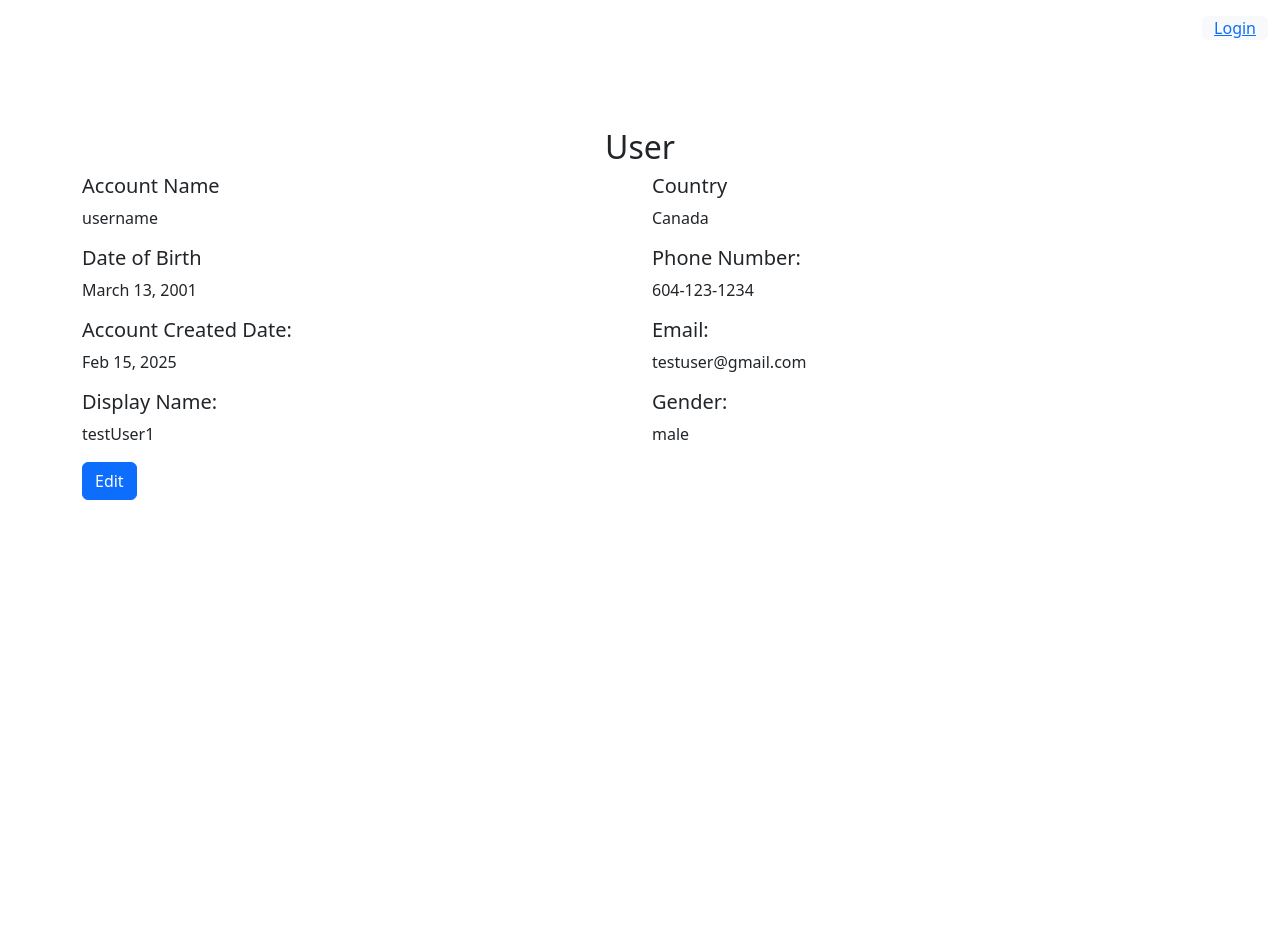
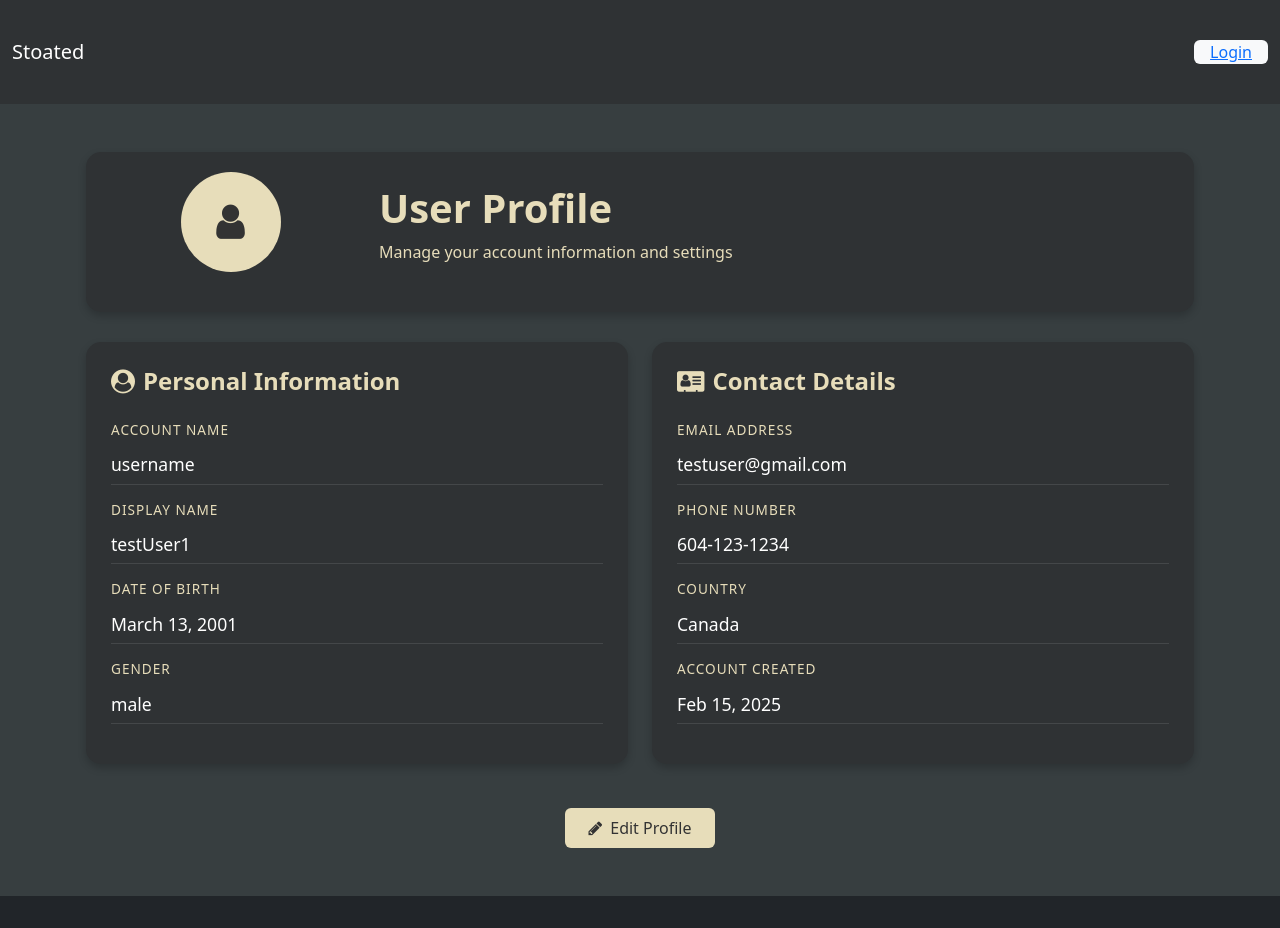
Before and after one commit to Jacob-Lebl-BCIT/1800_202510_BBY15, a website: page public/pages/profile.html in a window 1280 px wide. Before the commit the page ends 800 px from the top, so only its background shows below. Drawn offline with nearby package versions, Linux system fonts and the light colour scheme; no server answers.

Commit message:
Profile section styled with a proper CSS file!

```diff
--- a/public/pages/profile.html
+++ b/public/pages/profile.html
@@ -1,10 +1,18 @@
 <!DOCTYPE html>
 <html lang="en">
+
 <head>
   <meta charset="UTF-8" />
   <meta name="viewport" content="width=device-width, initial-scale=1.0" />
   <title>Profile Page</title>
-    <link href="https://cdn.jsdelivr.net/npm/bootstrap@5.3.0/dist/css/bootstrap.min.css" rel="stylesheet"/>
+
+  <!-- Bootstrap Library CSS CDN go here -->
+  <link rel="stylesheet" href="https://cdn.jsdelivr.net/npm/bootstrap@5.3.3/dist/css/bootstrap.min.css"
+      integrity="sha384-QWTKZyjpPEjISv5WaRU9OFeRpok6YctnYmDr5pNlyT2bRjXh0JMhjY6hW+ALEwIH" crossorigin="anonymous">
+  <!-- Boostrap Library JS CDN  go here -->
+  <script src="https://cdn.jsdelivr.net/npm/bootstrap@5.3.3/dist/js/bootstrap.min.js"
+      integrity="sha384-0pUGZvbkm6XF6gxjEnlmuGrJXVbNuzT9qBBavbLwCsOGabYfZo0T0to5eqruptLy"
+      crossorigin="anonymous"></script>
 
   <!-- Firebase Core Libraries -->
   <script src="https://www.gstatic.com/firebasejs/8.10.0/firebase-app.js"></script>
@@ -12,101 +20,166 @@
   <script src="https://www.gstatic.com/firebasejs/8.10.0/firebase-firestore.js"></script>
   <script src="https://www.gstatic.com/firebasejs/8.10.0/firebase-storage.js"></script>
 
-
   <!-- Firebase Authentication UI Library -->
   <script src="https://www.gstatic.com/firebasejs/ui/4.8.1/firebase-ui-auth.js"></script>
   <link type="text/css" rel="stylesheet" href="https://www.gstatic.com/firebasejs/ui/4.8.1/firebase-ui-auth.css" />
+
+  <!-- Link to styles of your own -->
+  <link rel="stylesheet" href="../styles/style.css">
+  <link rel="stylesheet" href="../styles/style-profile.css">
+
+  <!-- Add this link to the events CSS file -->
+  <link rel="stylesheet" href="../styles/events.css">
+
+  <!-- Add Font Awesome for icons -->
+  <link rel="stylesheet" href="https://cdnjs.cloudflare.com/ajax/libs/font-awesome/4.7.0/css/font-awesome.min.css">
+
+  <!-- Add inline style for footer positioning -->
 </head>
-  <body>
+
+<body class="bg-dark">
 
   <nav id="placeholder_nav"></nav>
 
-
-    <div class="container mt-5">
-      <div class="row">
-        <div class="col text-center">
-          <h2 class="mt-4">User</h2>
+  <main class="primary px-4">
+    <div class="container mt-5 mb-5">
+      <div class="profile-header">
+        <div class="row align-items-center">
+          <div class="col-md-3 text-center">
+            <div class="profile-avatar">
+              <i class="fa fa-user"></i>
+            </div>
+          </div>
+          <div class="col-md-9">
+            <h2 class="display-6 fw-bold">User Profile</h2>
+            <p>Manage your account information and settings</p>
+          </div>
         </div>
       </div>
 
-      <div class="row mb-6" id="profileReadView">
+      <!-- Read-only view -->
+      <div id="profileReadView">
+        <div class="row">
           <div class="col-md-6">
-          <h5>Account Name</h5>
-          <p id="accountName">username</p>
+            <div class="profile-card">
+              <h4 class="mb-4 fw-bold"><i class="fa fa-user-circle me-2"></i>Personal Information</h4>
 
-          <h5>Date of Birth</h5>
-          <p id="dateOfBirth">March 13, 2001</p>
-          <h5>Account Created Date:</h5>
-          <p>Feb 15, 2025</p>
+              <div class="profile-section-label">Account Name</div>
+              <p id="accountName" class="profile-info">username</p>
 
-          <h5>Display Name:</h5>
-          <p id="displayName">testUser1</p>
-        </div>
+              <div class="profile-section-label">Display Name</div>
+              <p id="displayName" class="profile-info">testUser1</p>
 
-        <div class="col md-6">
-          <h5>Country</h5>
-          <p id="country">Canada</p>
+              <div class="profile-section-label">Date of Birth</div>
+              <p id="dateOfBirth" class="profile-info">March 13, 2001</p>
 
-          <h5>Phone Number:</h5>
-          <p id="phoneNumber">604-123-1234</p>
-
-          <h5>Email:</h5>
-          <p id="email">testuser@gmail.com</p>
-
-          <h5>Gender:</h5>
-          <p id="gender">male</p>
-
-        </div>
-      </div>
-      <div class="row mb-6 d-none" id="profileEditView">
-        <div class="col-md-6 d-block">
-            <p>
-                <label for="accountNameInput">Account Name:</label>
-                <input id="accountNameInput" type="text" />
-            </p>
-            <p>
-                <label for="dateOfBirthInput">Date of Birth:</label>
-                <input id="dateOfBirthInput" type="date" />
-            </p>
-
-          <h5>Account Created Date:</h5>
-          <p>Feb 15, 2025</p>
-
-          <p>
-            <label for="displayNameInput">Display Name:</label>
-            <input id="displayNameInput" type="text" />
-          </p>
-        </div>
-
-        <div class="col md-6">
-            <p>
-                <label for="countryInput">Country:</label>
-                <input id="countryInput" type="text" />
-            </p>
-            <p>
-                <label for="phoneNumberInput">Phone Number:</label>
-                <input id="phoneNumberInput" type="text" />
-            </p>
-            <p>
-                <label for="emailInput"> Email:</label>
-                <input id="emailInput" type="email" />
-            </p>
-            <p>
-                <label for="genderInput">Gender:</label>
-                <input id="genderInput" type="text" />
-            </p>
+              <div class="profile-section-label">Gender</div>
+              <p id="gender" class="profile-info">male</p>
             </div>
           </div>
 
-      <button class="btn btn-primary" onclick="editProfile()" id="editButton">Edit</button>
-      <button class="btn btn-primary d-none" onclick="cancelEdit()" id="cancelButton">Cancel</button>
-      <button class="btn btn-primary d-none" onclick="saveProfile()" id="saveButton">Save</button>
+          <div class="col-md-6">
+            <div class="profile-card">
+              <h4 class="mb-4 fw-bold"><i class="fa fa-address-card me-2"></i>Contact Details</h4>
 
+              <div class="profile-section-label">Email Address</div>
+              <p id="email" class="profile-info">testuser@gmail.com</p>
+
+              <div class="profile-section-label">Phone Number</div>
+              <p id="phoneNumber" class="profile-info">604-123-1234</p>
+
+              <div class="profile-section-label">Country</div>
+              <p id="country" class="profile-info">Canada</p>
+
+              <div class="profile-section-label">Account Created</div>
+              <p class="profile-info">Feb 15, 2025</p>
             </div>
-    <script src="../scripts/profile.js"></script>
-    <script src="https://cdn.jsdelivr.net/npm/bootstrap@5.3.0/dist/js/bootstrap.bundle.min.js"></script>
+          </div>
+        </div>
+      </div>
+
+      <!-- Edit view -->
+      <div class="row d-none" id="profileEditView">
+        <div class="col-md-6">
+          <div class="profile-card">
+            <h4 class="mb-4 fw-bold"><i class="fa fa-user-circle me-2"></i>Personal Information</h4>
+
+            <div class="mb-3">
+              <label for="accountNameInput">Account Name:</label>
+              <input id="accountNameInput" type="text" class="form-control" />
+            </div>
+
+            <div class="mb-3">
+              <label for="displayNameInput">Display Name:</label>
+              <input id="displayNameInput" type="text" class="form-control" />
+            </div>
+
+            <div class="mb-3">
+              <label for="dateOfBirthInput">Date of Birth:</label>
+              <input id="dateOfBirthInput" type="date" class="form-control" />
+            </div>
+
+            <div class="mb-3">
+              <label for="genderInput">Gender:</label>
+              <select id="genderInput" class="form-control">
+                <option value="male">Male</option>
+                <option value="female">Female</option>
+                <option value="non-binary">Non-binary</option>
+                <option value="prefer-not-to-say">Prefer not to say</option>
+              </select>
+            </div>
+          </div>
+        </div>
+
+        <div class="col-md-6">
+          <div class="profile-card">
+            <h4 class="mb-4 fw-bold"><i class="fa fa-address-card me-2"></i>Contact Details</h4>
+
+            <div class="mb-3">
+              <label for="emailInput">Email:</label>
+              <input id="emailInput" type="email" class="form-control" />
+            </div>
+
+            <div class="mb-3">
+              <label for="phoneNumberInput">Phone Number:</label>
+              <input id="phoneNumberInput" type="text" class="form-control" />
+            </div>
+
+            <div class="mb-3">
+              <label for="countryInput">Country:</label>
+              <input id="countryInput" type="text" class="form-control" />
+            </div>
+
+            <div class="mb-3">
+              <label>Account Created:</label>
+              <p class="text-muted">Feb 15, 2025 (cannot be changed)</p>
+            </div>
+          </div>
+        </div>
+      </div>
+
+      <!-- Centered edit buttons without card -->
+      <div class="text-center mt-4 mb-5">
+        <button class="btn edit-btn px-4 py-2" onclick="editProfile()" id="editButton">
+          <i class="fa fa-pencil me-2"></i>Edit Profile
+        </button>
+        <button class="btn btn-secondary px-4 py-2 d-none" onclick="cancelEdit()" id="cancelButton">
+          <i class="fa fa-times me-2"></i>Cancel
+        </button>
+        <button class="btn btn-success px-4 py-2 d-none" onclick="saveProfile()" id="saveButton">
+          <i class="fa fa-check me-2"></i>Save Changes
+        </button>
+      </div>
+    </div>
+  </main>
+
+  <footer class="footer p-4 py-3 bg-dark d-flex gap-3">
+  </footer>
+
   <script src="/scripts/firebaseAPI.js"></script>
   <script src="../scripts/skeleton.js"></script>
+  <script src="../scripts/profile.js"></script>
   <script src="/scripts/main.js"></script>
 </body>
+
 </html>
--- /dev/null
+++ b/public/styles/style-profile.css
@@ -0,0 +1,82 @@
+:root {
+    --primary: #373E40;;
+    --secondary: #B0A280;
+    --accent: #305352;
+    --dark: #2F3234;
+    --light: #E7DDBA;
+  }
+
+  body {
+    display: flex;
+    flex-direction: column;
+    min-height: 100vh;
+  }
+  main {
+    flex: 1;
+  }
+  footer {
+    margin-top: auto;
+  }
+  .profile-header {
+    background-color: var(--dark);
+    border-radius: 15px;
+    padding: 20px;
+    margin-bottom: 30px;
+    box-shadow: 0 4px 8px rgba(0, 0, 0, 0.2);
+  }
+  .profile-card {
+    background-color: var(--dark);
+    border-radius: 15px;
+    padding: 25px;
+    margin-bottom: 20px;
+    box-shadow: 0 4px 8px rgba(0, 0, 0, 0.2);
+    transition: transform 0.3s, box-shadow 0.3s;
+  }
+
+  .profile-section-label {
+    color: var(--light);
+    font-size: 0.85rem;
+    text-transform: uppercase;
+    letter-spacing: 1px;
+    margin-bottom: 5px;
+  }
+  .profile-info {
+    color: #fff;
+    font-size: 1.1rem;
+    padding: 6px 0;
+    border-bottom: 1px solid rgba(255, 255, 255, 0.1);
+    margin-bottom: 15px;
+  }
+  .profile-avatar {
+    width: 100px;
+    height: 100px;
+    border-radius: 50%;
+    background-color: var(--light);
+    color: #333;
+    display: flex;
+    align-items: center;
+    justify-content: center;
+    font-size: 2.5rem;
+    margin: 0 auto 20px;
+  }
+  .edit-btn {
+    background-color: var(--light);
+    color: #333;
+    border: none;
+    transition: all 0.3s;
+  }
+  .edit-btn:hover {
+    background-color: var(--light);
+    color: #fff;
+  }
+
+  .form-control {
+    background-color: rgba(255, 255, 255, 0.1);
+    border: 1px solid rgba(255, 255, 255, 0.2);
+    color: #fff;
+  }
+
+  label {
+    color: var(--light);
+    margin-bottom: 5px;
+  }
--- a/public/styles/style.css
+++ b/public/styles/style.css
@@ -183,6 +183,13 @@ body {
     color: var(--secondary);
 }
 
+#footer {
+  position: fixed;
+  width: 100%;
+  height: 35px;
+  bottom: 0;
+}
+
 /* Animation for popover */
 @keyframes popoverFadeIn {
     from {
```
Also changed, not shown: public/pages/calendar.html (+0 -17 lines), public/pages/notes.html (+2 -2 lines). Lines whose indentation alone changed are shown as unchanged.
